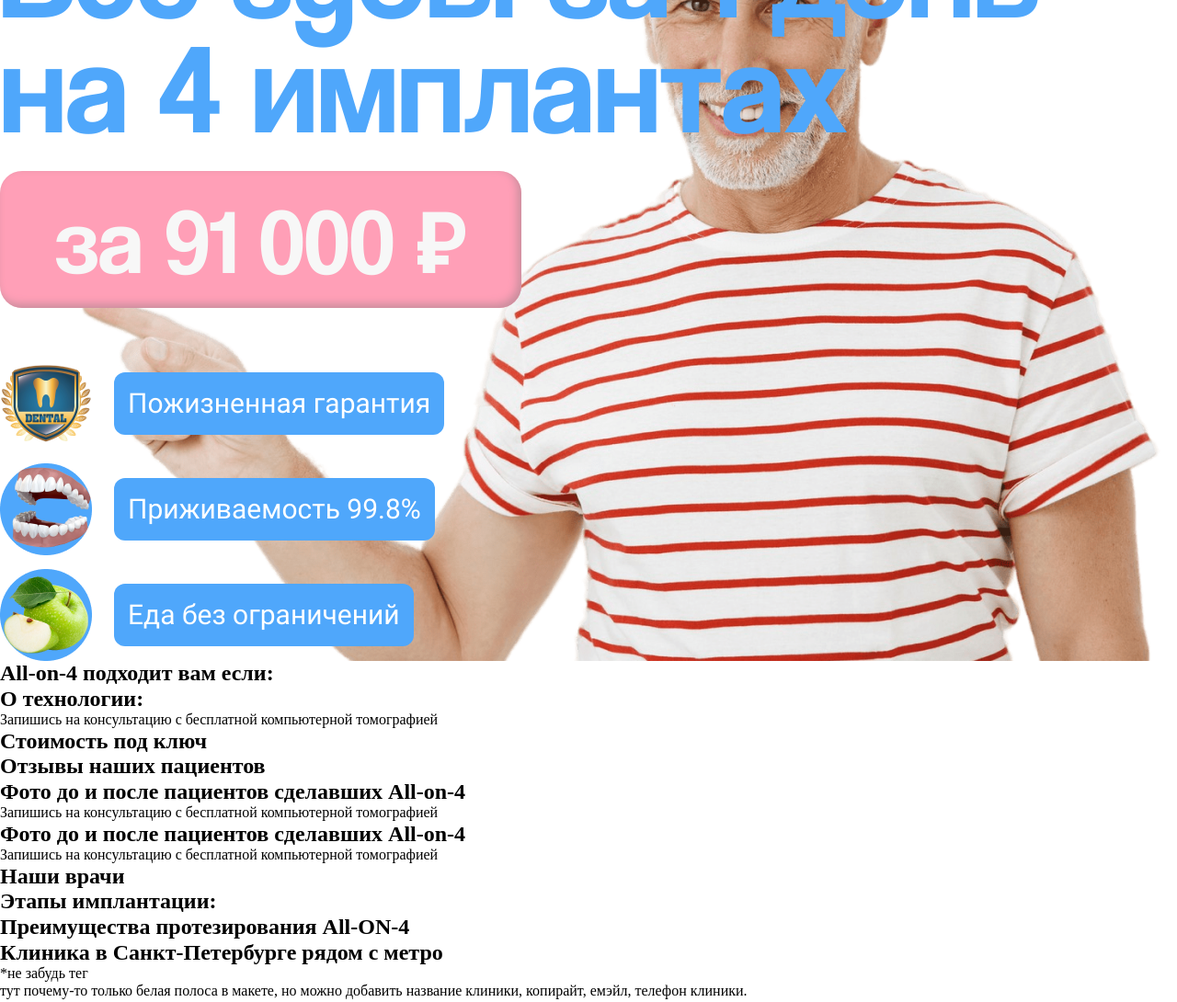
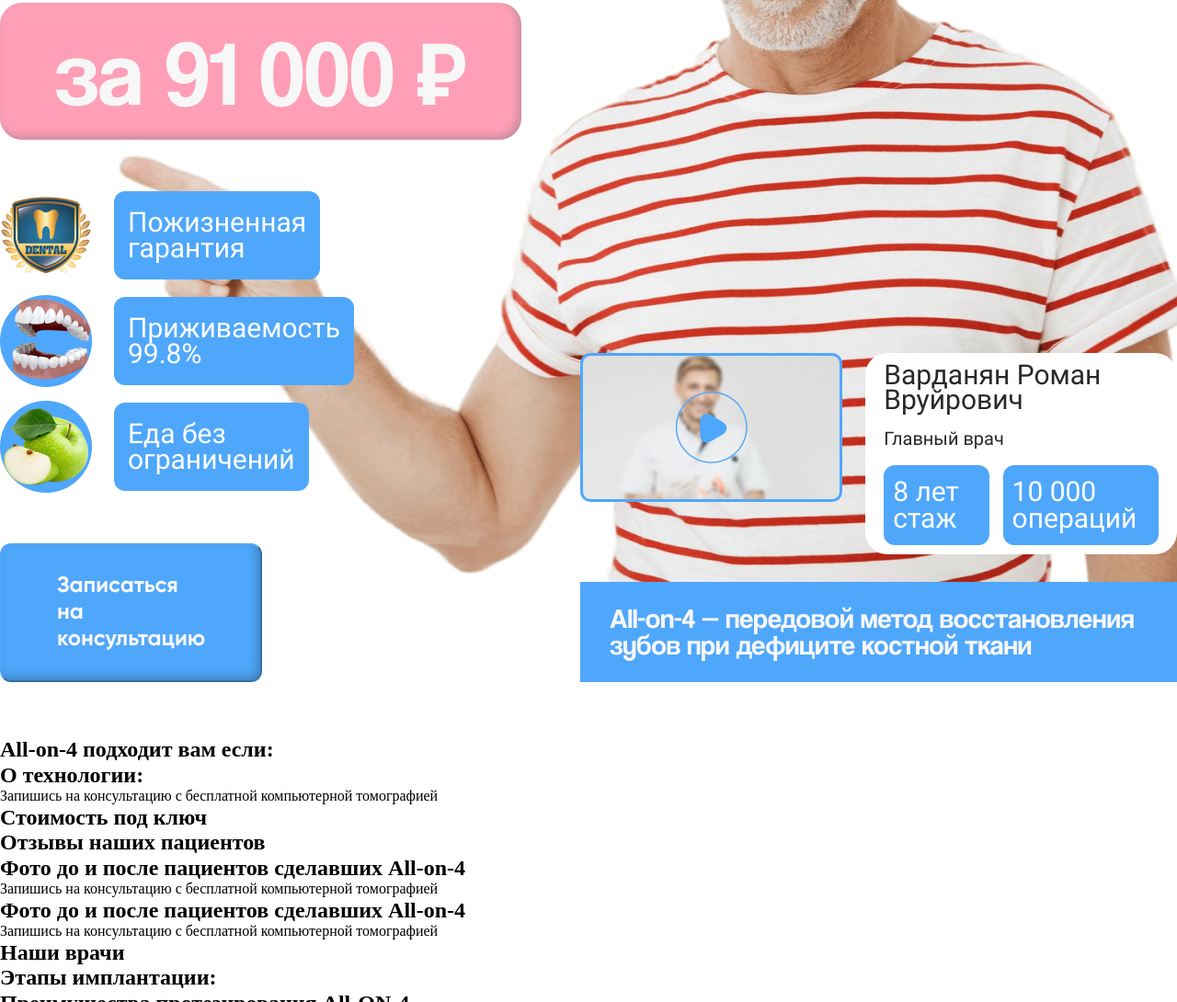
Before and after one commit to KatsiarynaPilipets/NewlineDent, a plain HTML site: page index.html in a window 1280 px wide. Shown: the part 536-1626 px from the top of the page at 92% size. Drawn offline with Linux system fonts and the light colour scheme.

Commit message:
add sign up button, video section, background img

```diff
--- a/assets/styles/input.scss
+++ b/assets/styles/input.scss
@@ -58,6 +58,7 @@ $mobile: 768px;
   display: flex;
   flex-direction: row;
   align-items: center;
+  justify-content: space-between;
   margin-top: 63px;
 }
 /* Стили для логотипа */
@@ -70,14 +71,14 @@ $mobile: 768px;
   text-align: left;
   text-decoration: none;
   color: $blue;
-  margin-right: 257px;
+  margin-right: 15.8%;
   &:hover {
     color: $pink;
   }
 }
 /* Стили для меню */
 .menu {
-  margin-right: 168px;
+  margin-right: 10%;
   & ul {
     list-style: none;
     margin: 0;
@@ -102,8 +103,8 @@ $mobile: 768px;
     }
   }
 }
-/* Стили для кнопки с номером телефона */
-.phone-button {
+/* Стили для голубых кнопок: с номером телефона и "Записаться на консультацию" */
+.blue-button {
   display: inline-block;
   background-color: $blue;
   box-shadow: 4px 4px 14px 0px #d0ebff66 inset;
@@ -122,7 +123,7 @@ $mobile: 768px;
 }
 
 /* Стили для номера телефона */
-.phone-number {
+.blue-button-text {
   display: block;
   font-family: Gilroy;
   font-size: 24px;
@@ -137,15 +138,15 @@ $mobile: 768px;
 
 .section-with-man {
   background-image: url("/assets/images/main-man.png");
-  //background-size: cover; /* Масштабирование изображения */
-  background-position: center right; /* Позиционирование изображения */
-  background-repeat: no-repeat; /* Запрет повторения изображения */
+  background-repeat: no-repeat;
+  background-position-x: 70%;
+  background-position-y: -25px;
 }
 
 /* Заголовок h1 */
 .main-header {
   max-width: 1134px;
-  margin-top: 210px;
+  padding-top: 114px;
   font-family: Coolvetica;
   font-size: 140px;
   font-weight: 400;
@@ -185,6 +186,13 @@ $mobile: 768px;
   text-align: left;
   color: #f7f7f7;
 }
+.cover-container {
+  display: flex;
+  flex-direction: row;
+  align-items: end;
+  padding-bottom: 60px;
+  gap: 346px;
+}
 /* Стили для преимуществ */
 .advantages {
   margin-top: 54px;
@@ -217,3 +225,77 @@ $mobile: 768px;
     }
   }
 }
+/* Стили для кнопки "Записаться на консультацию" */
+.signup-button {
+  margin-top: 55px;
+  padding: 30px 60px 30px 60px;
+}
+/* Стили для блока с видео*/
+.video-container {
+  max-width: 789px;
+}
+.video-section {
+  display: flex;
+  flex-direction: row;
+  gap: 25px;
+}
+.doctor {
+  display: flex;
+  flex-direction: column;
+  gap: 20px;
+  padding: 10px 20px 10px 20px;
+  border-radius: 24px;
+  background-color: $white;
+  &__name {
+    font-family: Roboto;
+    font-size: 30px;
+    font-weight: 400;
+    line-height: 27px;
+    letter-spacing: 0em;
+    text-align: left;
+    color: #292929;
+  }
+  &__position {
+    font-family: Roboto;
+    font-size: 20px;
+    font-weight: 300;
+    line-height: 18px;
+    letter-spacing: 0em;
+    text-align: left;
+    color: #292929;
+  }
+}
+.experience {
+  display: flex;
+  flex-direction: row;
+  gap: 15px;
+  &__item {
+    display: inline-block;
+    background-color: $blue;
+    padding: 15px 10px 15px 10px;
+    border-radius: 12px;
+    & span {
+      font-family: Roboto;
+      font-size: 30px;
+      font-weight: 500;
+      line-height: 27px;
+      letter-spacing: 0em;
+      text-align: left;
+      color: $white;
+    }
+  }
+}
+.method {
+  margin-top: 30px;
+  background-color: $blue;
+  padding: 26px 32px;
+  & span {
+    font-family: Coolvetica;
+    font-size: 30px;
+    font-weight: 400;
+    line-height: 27px;
+    letter-spacing: 0em;
+    text-align: left;
+    color: #f7f7f7;
+  }
+}
--- a/index.html
+++ b/index.html
@@ -22,21 +22,27 @@
               <li><a href="#">Как добраться</a></li>
             </ul>
           </nav>
-          <button class="phone-button" id="callButton">
-            <span class="phone-number">8-812-622-62-42</span>
+          <button class="blue-button" id="callButton">
+            <span class="blue-button-text">8-812-622-62-42</span>
           </button>
         </nav>
       </div>
     </header>
     <main>
       <!--1. верхняя секция с мужчиной - Динара -->
-      <section class="container section-with-man">
+      <div class="section-with-man">
+        <section class="container">
+          <!-- Основной заголовок -->
           <h1 class="main-header">Все зубы за 1 день на 4 имплантах</h1>
+          <!-- Кнопка с ценой -->
           <div class="price-button">
             <a href="#">
               <span class="price">за 91 000 ₽</span>
             </a>
           </div>
+          <div class="cover-container">
+            <div>
+              <!-- Блок с тремя преимуществами -->
               <div class="advantages">
                 <div class="advantages__item">
                   <img
@@ -69,7 +75,38 @@
                   </div>
                 </div>
               </div>
+              <!-- Кнопка 'записаться на консультацию' -->
+              <button class="blue-button signup-button" id="signUpButton">
+                <span class="blue-button-text">Записаться на консультацию</span>
+              </button>
+            </div>
+            <!-- Блок с видео главврача -->
+            <div class="video-container">
+              <div class="video-section">
+                <a href="#"
+                  ><img src="/assets/images/video-card.png" alt="video"
+                /></a>
+                <div class="doctor">
+                  <p class="doctor__name">Варданян Роман Вруйрович</p>
+                  <p class="doctor__position">Главный врач</p>
+                  <div class="experience">
+                    <div class="experience__item"><span>8 лет стаж</span></div>
+                    <div class="experience__item">
+                      <span>10 000 операций</span>
+                    </div>
+                  </div>
+                </div>
+              </div>
+              <div class="method">
+                <span
+                  >All-on-4 — передовой метод восстановления зубов при дефиците
+                  костной ткани</span
+                >
+              </div>
+            </div>
+          </div>
         </section>
+      </div>
       <!--2. Динара  -->
       <section>
         <div class="container">
```
Also changed, not shown: assets/fonts/Roboto/Roboto-Light.ttf (added), assets/fonts/Roboto/Roboto-Medium.ttf (added), assets/images/video-card.png (added), assets/styles/style.css, 1 other file. Lines whose indentation alone changed are shown as unchanged.
